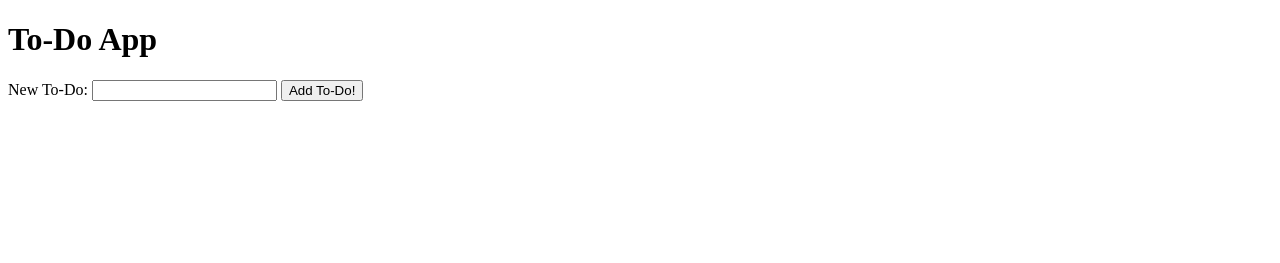
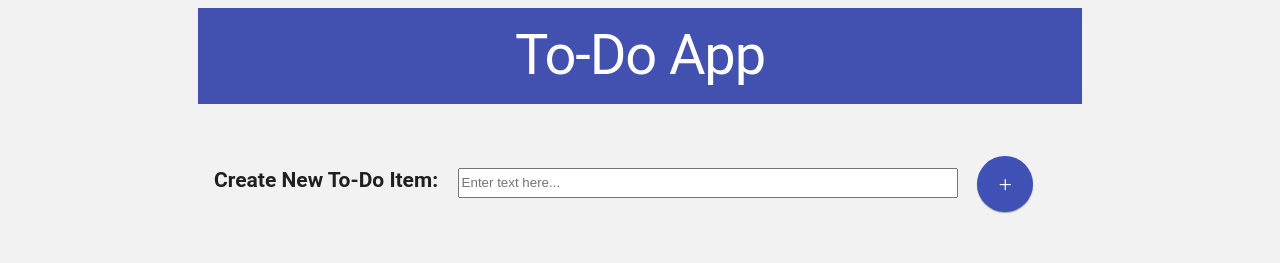
Before and after one commit to hogutier/to-do-app, a plain HTML site: page index.html in a window 1280 px wide. Drawn offline with nearby package versions, Linux system fonts and the light colour scheme.

Commit message:
Complete Todo Functionality and Styling

```diff
--- a/app.js
+++ b/app.js
@@ -6,6 +6,7 @@ function onReady() {
   addToDoForm.addEventListener('submit', event => {
     event.preventDefault();
 
+    if (newToDoText.value) {
       // get the text
       let title = newToDoText.value;
 
@@ -18,11 +19,15 @@ function onReady() {
       // set the input's type to checkbox
       checkbox.type = 'checkbox';
 
+      checkbox.classList.add('checkboxLi');
+
       // set the title
       newLi.textContent = title;
 
       // attach the checkbox to the li
       newLi.prepend(checkbox);
+
+      newLi.classList.add('lisAdded');
 
       // create delete button
       let deleteButton = document.createElement('button');
@@ -34,6 +39,13 @@ function onReady() {
       deleteButton.appendChild(buttonText);
 
       newLi.id = newLi.textContent;
+
+      newLi.classList.add('mdl-list__item');
+      newLi.classList.add('mdl-list__item-primary-content');
+
+      deleteButton.classList.add('mdl-button');
+      deleteButton.classList.add('mdl-js-button');
+      deleteButton.classList.add('mdl-button--accent');
 
       // attach button to newLi
       newLi.appendChild(deleteButton);
@@ -48,6 +60,7 @@ function onReady() {
         let liToRemove = event.target.parentNode;
         liToRemove.remove();
       });
+    }
   });
 }
 
--- a/index.html
+++ b/index.html
@@ -3,16 +3,39 @@
   <head>
     <meta name="viewport" content="width=device-width, initial-scale=1" />
     <title>To-Do App</title>
+    <!-- Material Design Lite -->
+    <link
+      rel="stylesheet"
+      href="https://code.getmdl.io/1.3.0/material.indigo-red.min.css"
+    />
+    <script defer src="https://code.getmdl.io/1.3.0/material.min.js"></script>
+
+    <!-- Custom Styles -->
+    <link rel="stylesheet" href="styles/main.css" />
   </head>
   <body>
-    <h1>To-Do App</h1>
+    <header class="mdl-cell mdl-cell--12-col"><h1>To-Do App</h1></header>
 
-    <form id="addToDoForm">
-      <label for="newToDoText">New To-Do:</label>
-      <input type="text" id="newToDoText" />
-      <button type="submit">Add To-Do!</button>
-    </form>
-    <ul id="toDoList"></ul>
+    <div class="container mdl-grid">
+      <form id="addToDoForm" class="mdl-cell mdl-cell--12-col">
+        <label for="newToDoText" class="mdl-cell mdl-cell--4-col labelText"
+          >Create New To-Do Item:</label
+        >
+        <input
+          type="text"
+          id="newToDoText"
+          placeholder="Enter text here..."
+          class="mdl-cell mdl-cell--5-col formInput"
+        />
+        <button
+          type="submit"
+          class="mdl-cell mdl-cell--1-col mdl-button mdl-js-button mdl-button--fab mdl-button--primary"
+        >
+          <i class="material-icons">+</i>
+        </button>
+      </form>
+      <ul id="toDoList" class="mdl-cell mdl-cell--12-col mdl-list"></ul>
+    </div>
 
     <script src="app.js"></script>
   </body>
--- /dev/null
+++ b/styles/main.css
@@ -0,0 +1,64 @@
+body {
+  width: 80%;
+  margin: 0 auto;
+  background-color: #f2f2f2;
+  max-width: 900px;
+  font-family: Roboto, 'Open Sans', sans-serif;
+
+}
+
+h1 {
+  background-color: #4250b0;
+  color: white;
+  margin: 0 auto;
+  padding-top: 10px;
+  padding-bottom: 10px;
+  text-align: center;
+}
+
+form {
+  justify-content: center;
+  align-self: center;
+  padding-top: 20px;
+  width: 860px;
+  font-size: 1rem;
+
+}
+
+#toDoList {
+  list-style-type: none;
+  display: block;
+  justify-content: left;
+  align-items: center;
+  padding-left: 20px;
+}
+
+.checkboxLi {
+  font-family: Roboto, 'Open Sans', sans-serif;
+  margin-right: 20px;
+  height: 20px;
+  width: 20px;
+
+}
+
+.formInput {
+  height: 30px;
+  width: 500px;
+}
+
+.labelText {
+  font-weight: bolder;
+  font-size: 1.5rem;
+}
+
+.container {
+  display: block;
+  margin: 0 auto;
+}
+
+.lisAdded {
+  align-self: center;
+  justify-self: center;
+  height: 50px;
+  font-size: 1.5rem;
+}
```
Lines whose indentation alone changed are shown as unchanged.
